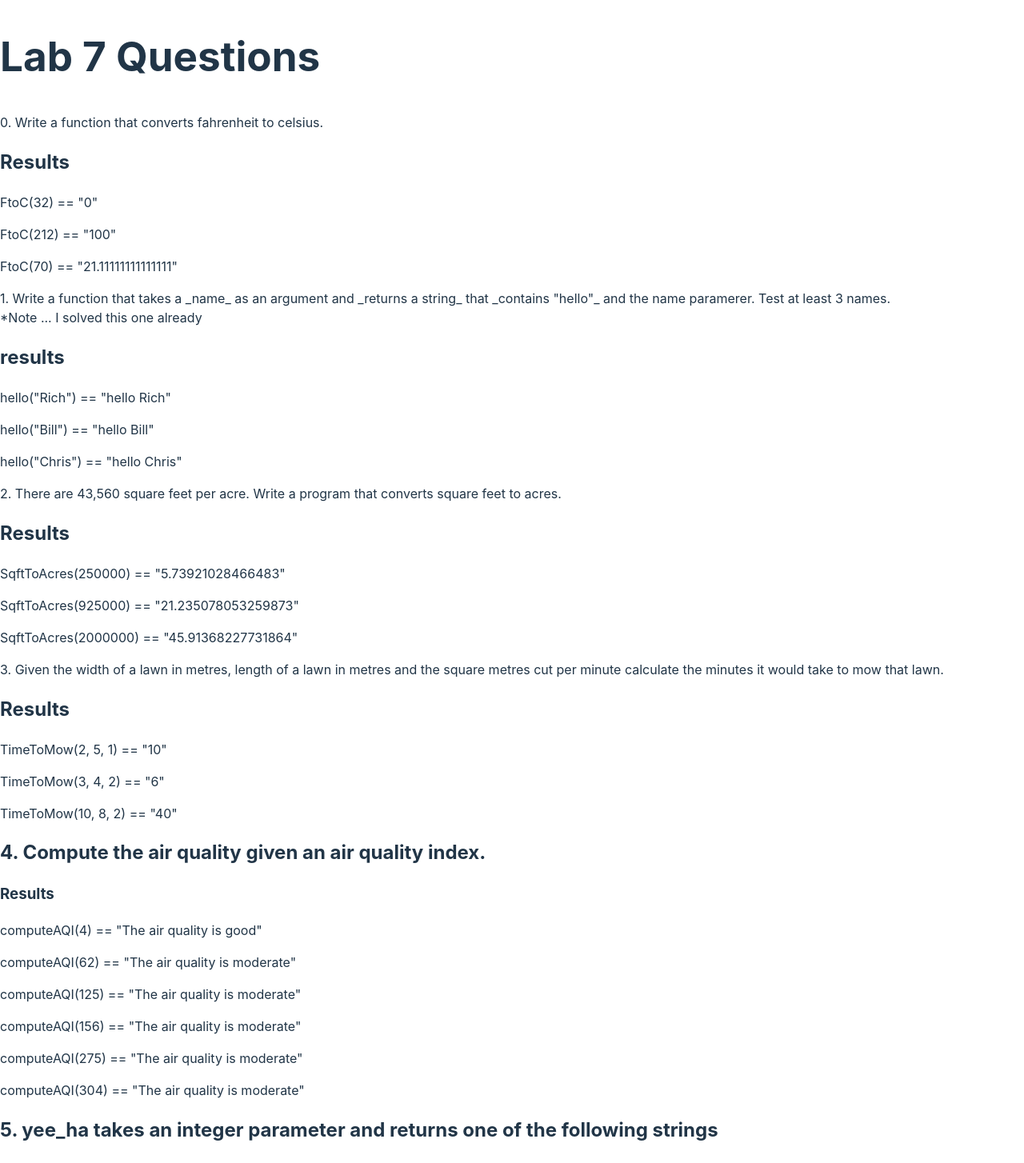
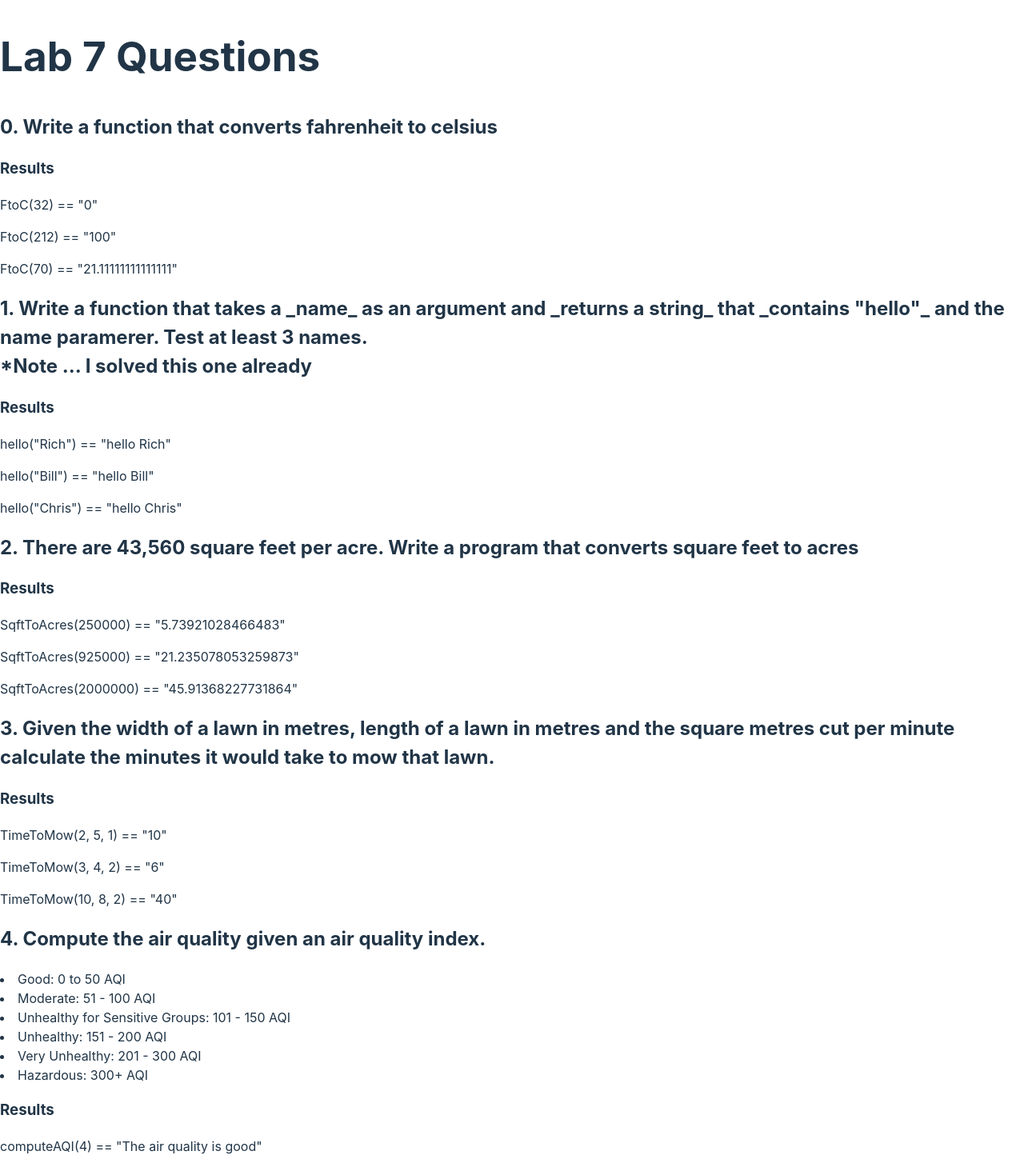
Before and after one commit to emilyychau/UX308-L07, a React (Vite) app: page / in a window 1280 px wide. Shown: the top 1454 px of the page at 80% size. Built offline with nearby package versions, Linux system fonts and the light colour scheme.

Commit message:
reformat questions

```diff
--- a/src/components.jsx
+++ b/src/components.jsx
@@ -4,8 +4,8 @@ function Question0(){
     return <section>
     <h1>Lab 7 Questions</h1>
 
-0. Write a function that converts fahrenheit to celsius.
-    <h2>Results</h2>
+<h2>0. Write a function that converts fahrenheit to celsius</h2>
+    <h3>Results</h3>
     <p>FtoC(32) == "{FtoC(32)}"</p>
     <p>FtoC(212) == "{FtoC(212)}"</p>
     <p>FtoC(70) == "{FtoC(70)}"</p>
@@ -14,8 +14,8 @@ function Question0(){
 
 function Question1(){
     return <section>
-1. Write a function that takes a _name_ as an argument and _returns a string_ that _contains "hello"_ and the name paramerer. Test at least 3 names. <br />*Note ... I solved this one already
-      <h2>results</h2>
+<h2>1. Write a function that takes a _name_ as an argument and _returns a string_ that _contains "hello"_ and the name paramerer. Test at least 3 names. <br />*Note ... I solved this one already</h2>
+      <h3>Results</h3>
       <p>hello("Rich") == "{hello('Rich')}"</p>
       <p>hello("Bill") == "{hello('Bill')}"</p>
       <p>hello("Chris") == "{hello('Chris')}"</p>
@@ -24,8 +24,8 @@ function Question1(){
 
 function Question2(){
     return <section>
-2. There are 43,560 square feet per acre. Write a program that converts square feet to acres.
-    <h2>Results</h2>
+<h2>2. There are 43,560 square feet per acre. Write a program that converts square feet to acres</h2>
+    <h3>Results</h3>
     <p>SqftToAcres(250000) == "{SqftToAcres(250000)}"</p>
     <p>SqftToAcres(925000) == "{SqftToAcres(925000)}"</p>
     <p>SqftToAcres(2000000) == "{SqftToAcres(2000000)}"</p>
@@ -34,8 +34,8 @@ function Question2(){
 
 function Question3(){
     return <section>
-3. Given the width of a lawn in metres, length of a lawn in metres and the square metres cut per minute calculate the minutes it would take to mow that lawn.
-    <h2>Results</h2>
+<h2>3. Given the width of a lawn in metres, length of a lawn in metres and the square metres cut per minute calculate the minutes it would take to mow that lawn.</h2>
+<h3>Results</h3>
     <p>TimeToMow(2, 5, 1) == "{TimeToMow(2, 5, 1)}"</p>
     <p>TimeToMow(3, 4, 2) == "{TimeToMow(3, 4, 2)}"</p>
     <p>TimeToMow(10, 8, 2) == "{TimeToMow(10, 8, 2)}"</p>
@@ -45,6 +45,13 @@ function Question3(){
 function Question4(){
     return <section>
     <h2>4. Compute the air quality given an air quality index.</h2>
+    <li> Good: 0 to 50 AQI</li>
+    <li> Moderate: 51 - 100 AQI</li>
+    <li> Unhealthy for Sensitive Groups: 101 - 150 AQI</li>
+    <li> Unhealthy: 151 - 200 AQI</li>
+    <li> Very Unhealthy: 201 - 300 AQI</li>
+    <li> Hazardous: 300+ AQI</li>
+
     <h3>Results</h3>
     <p>computeAQI(4) == "{computeAQI(4)}"</p>
     <p>computeAQI(62) == "{computeAQI(62)}"</p>
```
